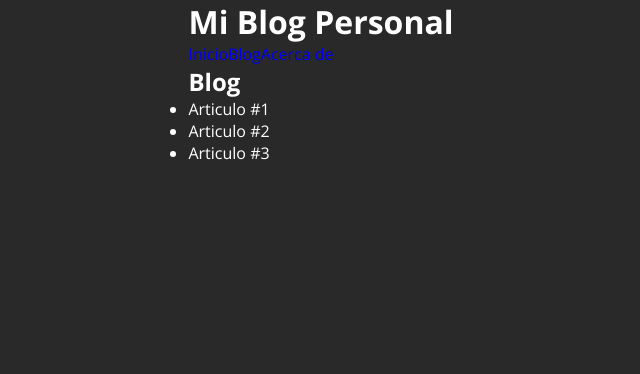
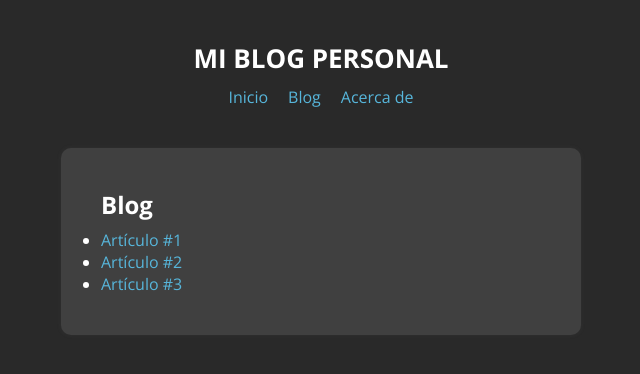
Before and after one commit to SebaGNH/Blog-React-Router-v6, a React (Create React App) app: page /blog in a window 1280 px wide. Shown: the top 374 px of the page, without its empty margins (319-959 px from the left). Built offline with nearby package versions, Linux system fonts and the light colour scheme.

Commit message:
se creó componente con arreglo de posteos y se agregaron rutas

```diff
--- a/src/App.js
+++ b/src/App.js
@@ -1,30 +1,75 @@
 import React,{Fragment} from 'react'
-import {Routes,Route,Link} from 'react-router-dom';
+import {Routes,Route,Link,NavLink} from 'react-router-dom';
+import styled from 'styled-components';
 import Inicio from './components/Inicio';
 import Blog from './components/Blog';
 import AcercaDe from './components/AcercaDe';
 
 function App() {
   return (
-      <Fragment>
-        <header>
-          <h1>Mi Blog Personal</h1>
-          <nav>
-            <Link to='/'>Inicio</Link>
-            <Link to='/blog'>Blog</Link>
-            <Link to='/'>Acerca de</Link>
-          </nav>
-        </header>
-
-        <main>
+    <Div>
+      <Header>
+        <H1>Mi Blog Personal</H1>
+        <Nav>
+          <NavLink to='/'>Inicio</NavLink>
+          <NavLink to='/blog'>Blog</NavLink>
+          <NavLink to='/acerca-de'>Acerca de</NavLink>
+        </Nav>
+      </Header>
+      <Main>
         <Routes>
-          <Route path="/" element={<Inicio />} exact={true}/>
+          <Route path="/" element={<Inicio />} exact={true} />
           <Route path="/blog" element={<Blog />} />
+          <Route path="/post" element={<Blog />} />
           <Route path="/acerca-de" element={<AcercaDe />} />
         </Routes>
-        </main>
-      </Fragment>
+      </Main>
+    </Div>
   );
 }
 
 export default App;
+
+
+
+/* Styled Components */
+
+const Div = styled.div`
+  padding: 40px;
+  //width: 90%;
+  //max-width: 700px;
+  width: 600px;
+`;
+
+const Nav = styled.nav`
+  a{ //NavLink es un "a", podemos darle estilos
+    text-decoration: none;
+    color: #57B6DB;
+    margin: 0 10px;
+    &:hover{
+      border-bottom: 2px solid #57B6DB;
+      padding-bottom: 3px;
+    }
+    &:active{ //Cuando le estamos dando click
+      border-bottom: 2px solid #00FF00;
+    }
+  }
+`;
+
+const Header = styled.header`
+  text-align: center;
+  margin-bottom: 40px;
+`;
+
+const H1 = styled.h1`
+  margin-bottom: 10px;
+  font-size: 26px;
+  text-transform: uppercase;
+`;
+
+const Main = styled.main`
+  background-color: #404040;
+  padding: 40px;
+  border-radius: 10px;
+  box-shadow: 0 0 5px rgba(129,129,129, .1);
+`;
--- a/src/components/AcercaDe.js
+++ b/src/components/AcercaDe.js
@@ -1,13 +1,15 @@
 import React from 'react'
+
 
 const AcercaDe = () => {
   return (
     <>
       <div>
         <h2>Acerca de</h2>
-        <p>Hola, me llamo Seba.</p>
+        <p>Hola, Lorem ipsum dolor sit amet consectetur</p>
       </div>
     </>
   );
 }
+
 export default AcercaDe;
--- a/src/components/Blog.js
+++ b/src/components/Blog.js
@@ -1,4 +1,7 @@
 import React from 'react';
+import {Link} from 'react-router-dom';
+import dataPosts from '../data/dataPosts';
+
 
 const Blog = () => {
   return (
@@ -6,9 +9,11 @@ const Blog = () => {
       <div>
         <h2>Blog</h2>
           <ul>
-            <li>Articulo #1</li>
-            <li>Articulo #2</li>
-            <li>Articulo #3</li>
+            {dataPosts.map( (post) => (
+              <li key={post.id}>
+                <Link to={`post/${post.id}`} > {post.titulo} </Link>
+              </li>
+            ))}
           </ul>
       </div>
     </>
--- /dev/null
+++ b/src/data/dataPosts.js
@@ -0,0 +1,19 @@
+const dataPosts = [
+    {
+    id: 1,
+    titulo: "Artículo #1",
+    texto: "Este es el texto de mi Primer artículo"
+    },
+    {
+    id: 2,
+    titulo: "Artículo #2",
+    texto: "Este es el texto de mi Segundo artículo"
+    },
+    {
+    id: 3,
+    titulo: "Artículo #3",
+    texto: "Este es el texto de mi Tercer artículo"
+    }
+];
+
+export default dataPosts;
--- a/src/index.css
+++ b/src/index.css
@@ -12,16 +12,23 @@ body{
   font-family: 'Open Sans', sans-serif;
   display: flex;
   justify-content: center;
+  align-items: center;
+  min-height: 25vh
 }
 
 
 a {
   text-decoration: none;
+  color: #57B6DB;
 }
-
 a:hover {
   text-decoration: underline;
 }
-a:visited {
-  color: #8585FF; /* verde */
-  }
+a:active {
+  color: #00FF00;
+}
+
+
+h2{
+  margin-bottom: .5rem;
+}
```
Also changed, not shown: src/components/Post.js (added, +10 -0 lines), 1 other file (tests, documents, lock files or other folders).
